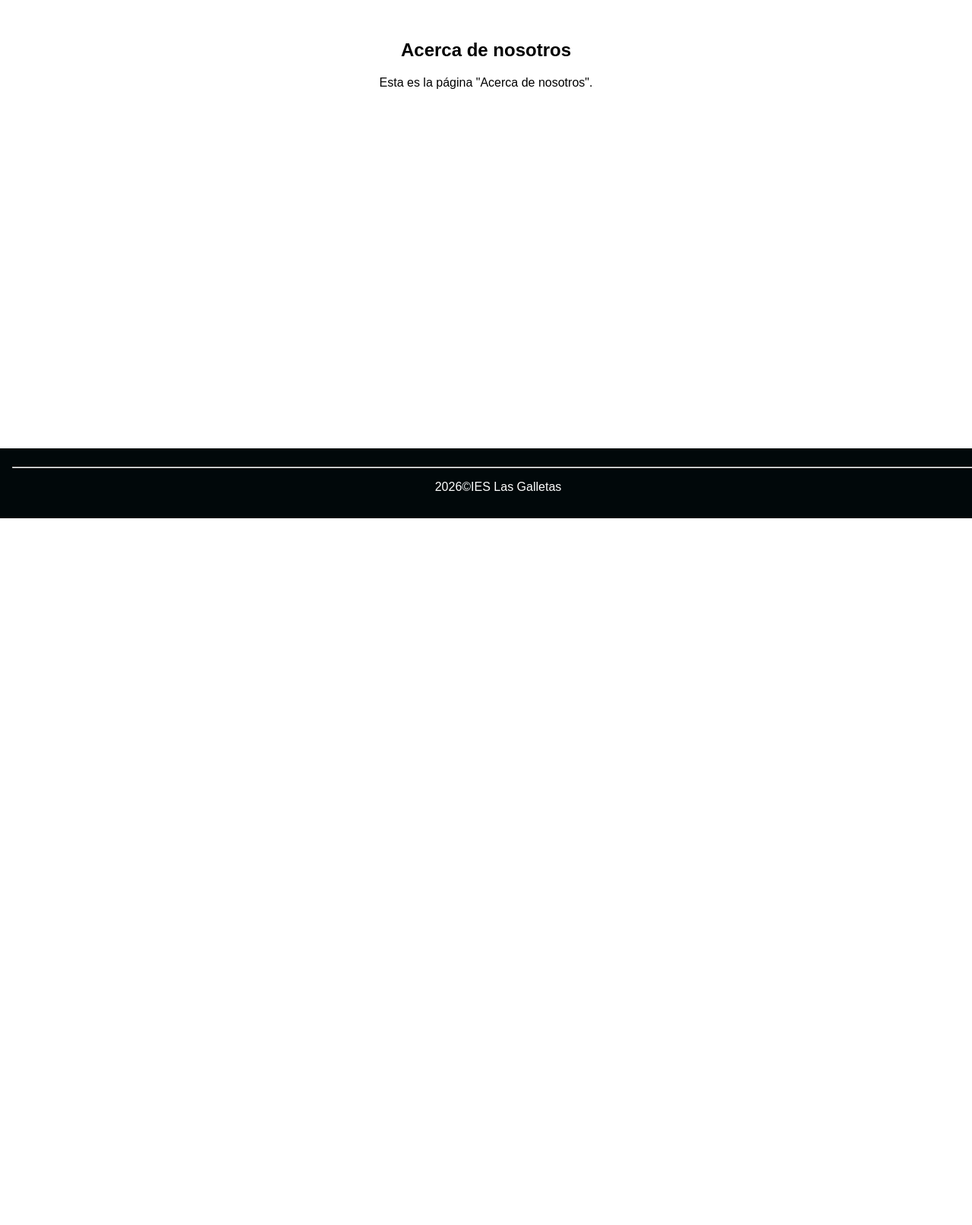
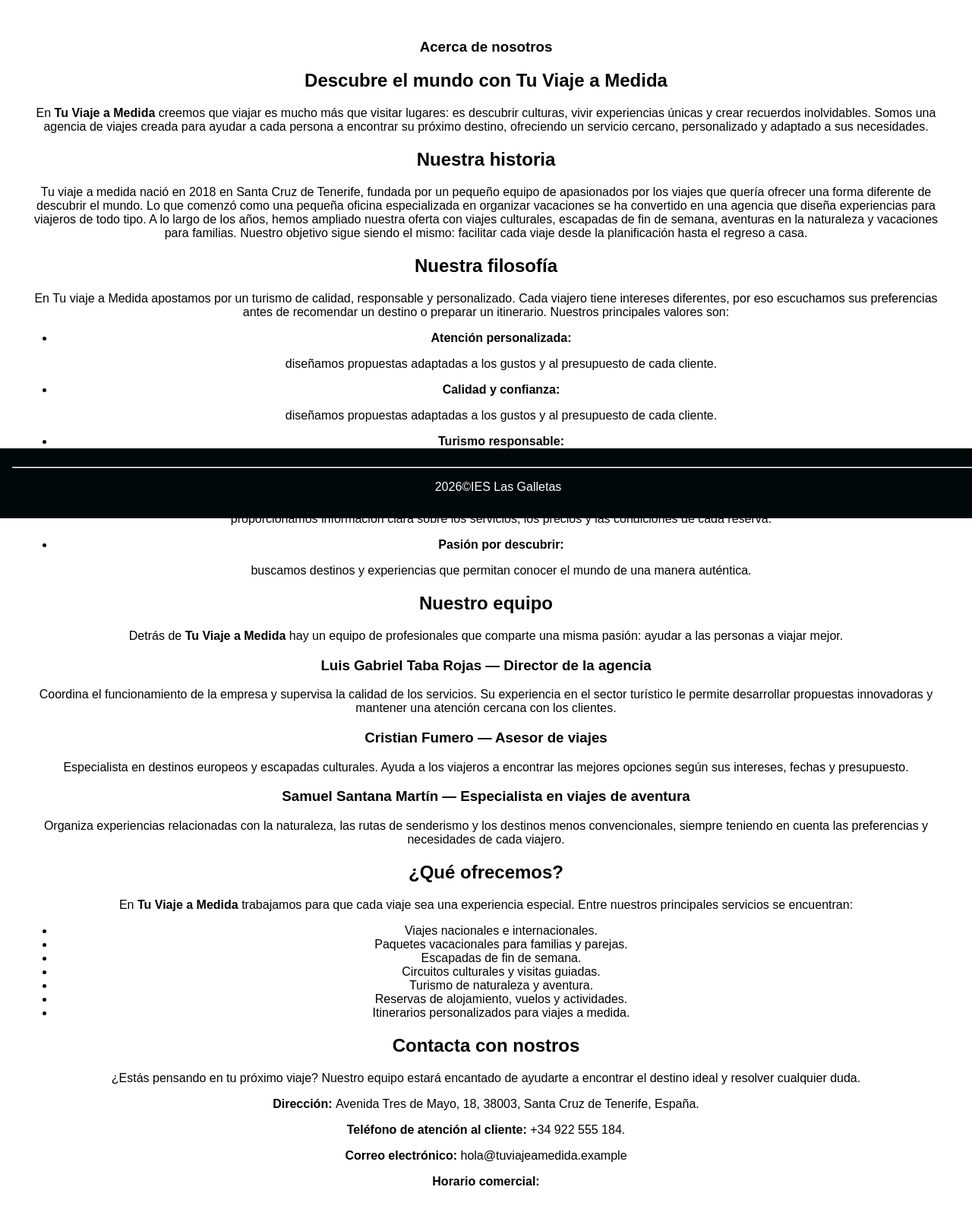
Before and after one commit to cristianfumerohernandez-ux/Tu_viaje_a_medida, a Flask app: page /about-us in a window 1280 px wide. Shown: the part 118-1730 px from the top of the page at 76% size. Before the commit the page ends 800 px from the top, so only its background shows below. Run offline with Flask 3, Linux system fonts and the light colour scheme.

Commit message:
About us info

```diff
--- a/app/templates/about-us.html
+++ b/app/templates/about-us.html
@@ -3,6 +3,73 @@
 {% block title%}Acerca de nosotros{% endblock %}
 
 {% block content %}
-<h2>Acerca de nosotros</h2>
-<p>Esta es la página "Acerca de nosotros".</p>
+<h3>Acerca de nosotros</h3>
+<h2>Descubre el mundo con Tu Viaje a Medida</h2>
+<p>En <strong>Tu Viaje a Medida</strong> creemos que viajar es mucho más que visitar lugares: es descubrir culturas,
+    vivir experiencias únicas y crear recuerdos inolvidables. Somos una agencia de viajes creada para ayudar a cada
+    persona a encontrar su próximo destino, ofreciendo un servicio cercano, personalizado y adaptado a sus necesidades.
+</p>
+<h2>Nuestra historia</h2>
+<p>Tu viaje a medida nació en 2018 en Santa Cruz de Tenerife, fundada por un pequeño equipo de apasionados por los
+    viajes que quería ofrecer una forma diferente de descubrir el mundo. Lo que comenzó como una pequeña oficina
+    especializada en organizar vacaciones se ha convertido en una agencia que diseña experiencias para viajeros de todo
+    tipo.
+    A lo largo de los años, hemos ampliado nuestra oferta con viajes culturales, escapadas de fin de semana, aventuras
+    en la naturaleza y vacaciones para familias. Nuestro objetivo sigue siendo el mismo: facilitar cada viaje desde la
+    planificación hasta el regreso a casa.</p>
+<h2>Nuestra filosofía</h2>
+<p>En Tu viaje a Medida apostamos por un turismo de calidad, responsable y personalizado. Cada viajero tiene intereses
+    diferentes, por eso escuchamos sus preferencias antes de recomendar un destino o preparar un itinerario.
+    Nuestros principales valores son:</p>
+<ul>
+    <li>
+        <strong>Atención personalizada: </strong>
+        <p>diseñamos propuestas adaptadas a los gustos y al presupuesto de cada cliente.</p>
+    </li>
+    <li>
+        <strong>Calidad y confianza: </strong>
+        <p>diseñamos propuestas adaptadas a los gustos y al presupuesto de cada cliente.</p>
+    </li>
+    <li>
+        <strong>Turismo responsable: </strong>
+        <p>promovemos el respeto por las culturas locales, el patrimonio y el medioambiente.</p>
+    </li>
+    <li>
+        <strong>Transparencia: </strong>
+        <p>proporcionamos información clara sobre los servicios, los precios y las condiciones de cada reserva.</p>
+    </li>
+    <li>
+        <strong>Pasión por descubrir: </strong>
+        <p>buscamos destinos y experiencias que permitan conocer el mundo de una manera auténtica.</p>
+    </li>
+</ul>
+<h2>Nuestro equipo</h2>
+<p>Detrás de <strong>Tu Viaje a Medida</strong> hay un equipo de profesionales que comparte una misma pasión: ayudar a
+    las personas a viajar mejor.</p>
+<h3>Luis Gabriel Taba Rojas — Director de la agencia</h3>
+<p>Coordina el funcionamiento de la empresa y supervisa la calidad de los servicios. Su experiencia en el sector
+    turístico le permite desarrollar propuestas innovadoras y mantener una atención cercana con los clientes.</p>
+<h3>Cristian Fumero — Asesor de viajes</h3>
+<p>Especialista en destinos europeos y escapadas culturales. Ayuda a los viajeros a encontrar las mejores opciones según
+    sus intereses, fechas y presupuesto.</p>
+<h3>Samuel Santana Martín — Especialista en viajes de aventura</h3>
+<p>Organiza experiencias relacionadas con la naturaleza, las rutas de senderismo y los destinos menos convencionales,
+    siempre teniendo en cuenta las preferencias y necesidades de cada viajero.</p>
+<h2>¿Qué ofrecemos?</h2>
+<p>En <strong>Tu Viaje a Medida</strong> trabajamos para que cada viaje sea una experiencia especial. Entre nuestros principales servicios se encuentran:</p>
+<ul>
+    <li>Viajes nacionales e internacionales.</li>
+    <li>Paquetes vacacionales para familias y parejas.</li>
+    <li>Escapadas de fin de semana.</li>
+    <li>Circuitos culturales y visitas guiadas.</li>
+    <li>Turismo de naturaleza y aventura.</li>
+    <li>Reservas de alojamiento, vuelos y actividades.</li>
+    <li>Itinerarios personalizados para viajes a medida.</li>
+</ul>
+<h2>Contacta con nostros</h2>
+<p>¿Estás pensando en tu próximo viaje? Nuestro equipo estará encantado de ayudarte a encontrar el destino ideal y resolver cualquier duda.</p>
+<p><strong>Dirección: </strong>Avenida Tres de Mayo, 18, 38003, Santa Cruz de Tenerife, España.</p>
+<p><strong>Teléfono de atención al cliente: </strong>+34 922 555 184.</p>
+<p><strong>Correo electrónico: </strong>hola@tuviajeamedida.example</p>
+<p><strong>Horario comercial: </strong></p>
 {% endblock %}
```
